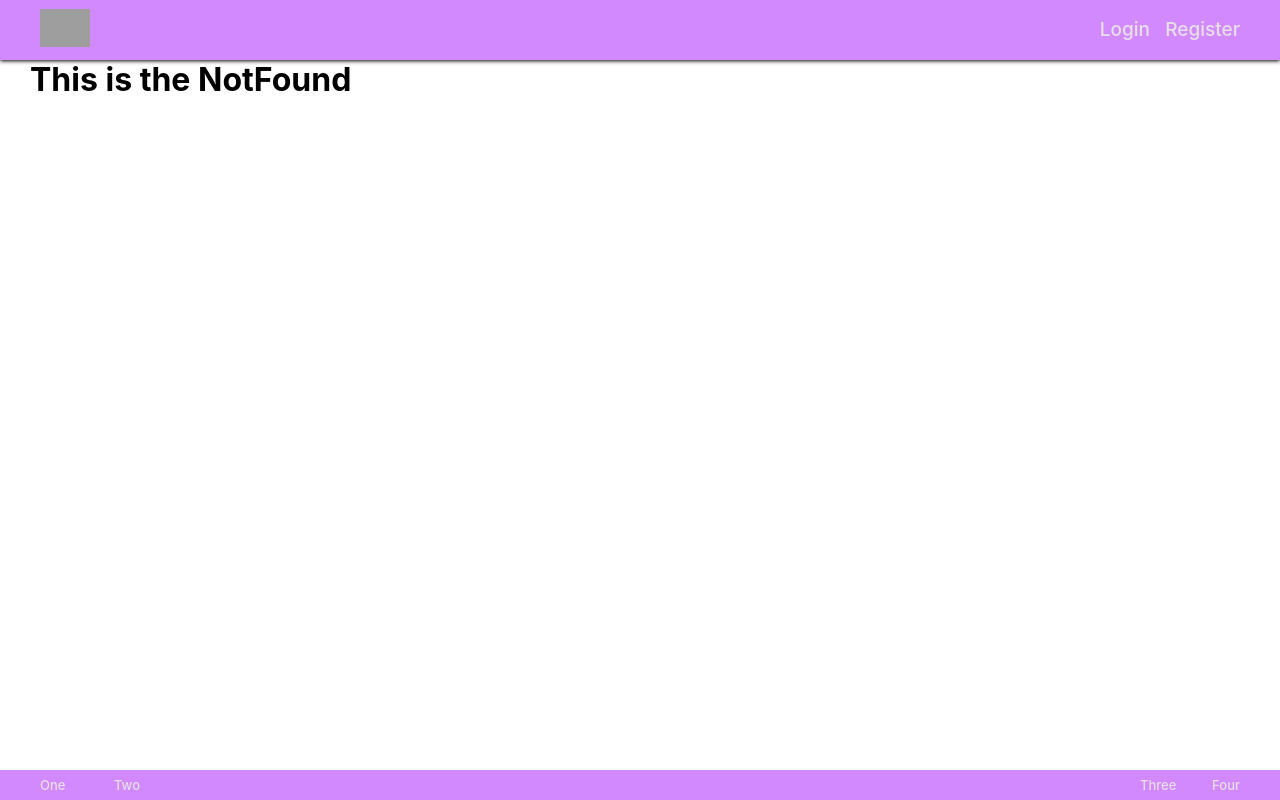
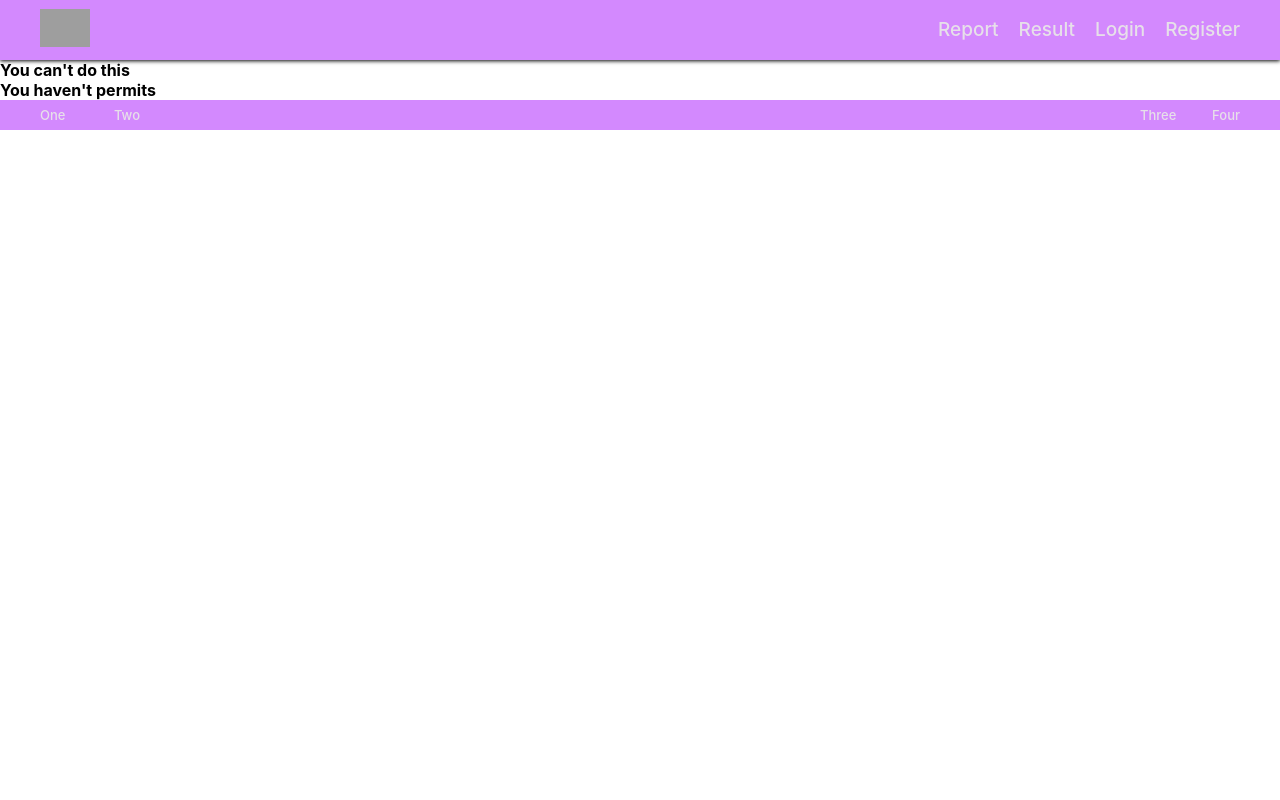
Before and after one commit to hadiazb/pageExample, a React (Create React App) app: page /no-auth in a window 1280 px wide. Built offline with nearby package versions, Linux system fonts and the light colour scheme; grey boxes are pictures that could not be loaded.

Commit message:
[ADD] structure routes

```diff
--- /dev/null
+++ b/src/Components/NavHeader.js
@@ -0,0 +1,58 @@
+import React from 'react';
+import { NavLink } from 'react-router-dom';
+
+const NavHeader = (props) => {
+	const { logged } = props;
+	return (
+		<>
+			{!logged ? (
+				<nav className='header__nav'>
+					<ul className='list'>
+						<li className='list__item'>
+							<NavLink to='/report' activeClassName='select'>
+								<h4 className='list__item-text'>Report</h4>
+							</NavLink>
+						</li>
+						<li className='list__item'>
+							<NavLink to='/result' activeClassName='select'>
+								<h4 className='list__item-text'>Result</h4>
+							</NavLink>
+						</li>
+						<li className='list__item'>
+							<NavLink to='/login' activeClassName='select'>
+								<h4 className='list__item-text'>Login</h4>
+							</NavLink>
+						</li>
+						<li className='list__item'>
+							<NavLink to='/register' activeClassName='select'>
+								<h4 className='list__item-text'>Register</h4>
+							</NavLink>
+						</li>
+					</ul>
+				</nav>
+			) : (
+				<nav className='header__nav'>
+					<ul className='list'>
+						<li className='list__item'>
+							<NavLink to='/report' activeClassName='select'>
+								<h4 className='list__item-text'>Report</h4>
+							</NavLink>
+						</li>
+						<li className='list__item'>
+							<NavLink to='/result' activeClassName='select'>
+								<h4 className='list__item-text'>Result</h4>
+							</NavLink>
+						</li>
+						<li className='list__item'>
+							<NavLink to='/login' activeClassName='select'>
+								<h4 className='list__item-text'>Logout</h4>
+							</NavLink>
+						</li>
+					</ul>
+				</nav>
+			)}
+		</>
+	);
+};
+
+export default NavHeader;
--- a/src/Containers/Layout.js
+++ b/src/Containers/Layout.js
@@ -1,8 +1,12 @@
 import React from 'react';
-import { NavLink, Link } from 'react-router-dom';
+import { Link } from 'react-router-dom';
 import '../Styles/Containers/Layout.css';
+import { connect } from 'react-redux';
+import NavHeader from '../Components/NavHeader';
 
-const Layout = ({ children }) => {
+const Layout = (props) => {
+	const { children, routesReducer } = props;
+	console.log(routesReducer);
 	return (
 		<>
 			<header className='header'>
@@ -13,20 +17,7 @@ const Layout = ({ children }) => {
 						className='header__img'
 					/>
 				</Link>
-				<nav className='header__nav'>
-					<ul className='list'>
-						<li className='list__item'>
-							<NavLink to='/login' activeClassName='select'>
-								<h4 className='list__item-text'>Login</h4>
-							</NavLink>
-						</li>
-						<li className='list__item'>
-							<NavLink to='/register' activeClassName='select'>
-								<h4 className='list__item-text'>Register</h4>
-							</NavLink>
-						</li>
-					</ul>
-				</nav>
+				<NavHeader logged={routesReducer.user} />
 			</header>
 			{children}
 			<footer className='footer'>
@@ -59,4 +50,14 @@ const Layout = ({ children }) => {
 	);
 };
 
-export default Layout;
+const mapStateToProps = (reducers) => {
+	const { routesReducer } = reducers;
+	return { routesReducer };
+};
+
+const mapDispatchToProps = {};
+
+export default connect(
+	mapStateToProps,
+	mapDispatchToProps
+)(Layout);
--- /dev/null
+++ b/src/Containers/NoAuth.js
@@ -0,0 +1,12 @@
+import React from 'react';
+
+const NoAuth = () => {
+	return (
+		<div>
+			<h4>You can't do this</h4>
+			<h4>You haven't permits</h4>
+		</div>
+	);
+};
+
+export default NoAuth;
--- /dev/null
+++ b/src/Containers/Report.js
@@ -0,0 +1,11 @@
+import React from 'react';
+
+const Report = () => {
+	return (
+		<div>
+			<h4>Report</h4>
+		</div>
+	);
+};
+
+export default Report;
--- /dev/null
+++ b/src/Containers/Result.js
@@ -0,0 +1,11 @@
+import React from 'react';
+
+const Result = () => {
+	return (
+		<div>
+			<h4>Result</h4>
+		</div>
+	);
+};
+
+export default Result;
--- a/src/Routes/AuthRoutes.js
+++ b/src/Routes/AuthRoutes.js
@@ -13,8 +13,7 @@ const AuthComponent = ({
 			<Route component={Component} path={path} exact={exact} />
 		);
 	}
-	console.log('Auth');
-	return <Redirect to='/' />;
+	return <Redirect to='/no-auth' />;
 };
 
 const NoAuthComponent = ({
@@ -27,7 +26,6 @@ const NoAuthComponent = ({
 	if (logged && authorized) {
 		return <Redirect to='/dashboard' />;
 	}
-	console.log('NoAuth');
 	return (
 		<Route component={Component} path={path} exact={exact} />
 	);
--- a/src/Routes/index.js
+++ b/src/Routes/index.js
@@ -6,8 +6,12 @@ import {
 	UnauthenticatedRoute,
 } from './AuthRoutes';
 import NotFound from '../Containers/NotFound';
-import ROUTES from './routes';
 
+import { connect } from 'react-redux';
+
+const Router = (props) => {
+	const { routesReducer } = props;
+	const ROUTES = routesReducer.routes;
 	const routes = ROUTES.map((route) => {
 		if (route.path instanceof Array) {
 			return route.path.map((path) => ({
@@ -18,7 +22,6 @@ const routes = ROUTES.map((route) => {
 		return route;
 	}).flat();
 
-const Router = () => {
 	return (
 		<Switch>
 			{routes.map(
@@ -42,4 +45,14 @@ const Router = () => {
 	);
 };
 
-export default Router;
+const mapStateToProps = (reducers) => {
+	const { routesReducer } = reducers;
+	return { routesReducer };
+};
+
+const mapDispatchToProps = {};
+
+export default connect(
+	mapStateToProps,
+	mapDispatchToProps
+)(Router);
--- a/src/Routes/routes.js
+++ b/src/Routes/routes.js
@@ -1,6 +1,9 @@
 import Register from '../Containers/Register';
 import Login from '../Containers/Login';
 import Home from '../Containers/Home';
+import Result from '../Containers/Result';
+import Report from '../Containers/Report';
+import NoAuth from '../Containers/NoAuth';
 
 const ROUTES = [
 	{
@@ -24,6 +27,27 @@ const ROUTES = [
 		component: Home,
 		auth: false,
 	},
+	{
+		path: '/report',
+		key: 'REPORT',
+		exact: true,
+		component: Report,
+		auth: true,
+	},
+	{
+		path: '/result',
+		key: 'RESULT',
+		exact: true,
+		component: Result,
+		auth: true,
+	},
+	{
+		path: '/no-auth',
+		key: 'NOAUTH',
+		exact: true,
+		component: NoAuth,
+		auth: false,
+	},
 ];
 
 export default ROUTES;
--- a/src/Styles/Containers/Layout.css
+++ b/src/Styles/Containers/Layout.css
@@ -13,7 +13,7 @@
 }
 
 .header__nav {
-	width: 200px;
+	/* width: 350px; */
 	height: 40px;
 }
 
@@ -22,14 +22,13 @@
 	height: 100%;
 	list-style: none;
 	display: flex;
-	justify-content: flex-end;
+	justify-content: space-between;
 	align-items: center;
 }
 
 .header__nav .list .list__item {
-	width: 90px;
+	padding: 0 0 0 20px;
 	height: 30px;
-	text-align: right;
 	line-height: 30px;
 }
 
--- a/src/Styles/Containers/Register.css
+++ b/src/Styles/Containers/Register.css
@@ -9,7 +9,7 @@
 .register__form {
 	height: 100%;
 	width: 300px;
-	padding: 150px 0;
+	padding: 120px 0;
 	display: flex;
 	flex-direction: column;
 }
--- a/src/reducers/routesReducer.js
+++ b/src/reducers/routesReducer.js
@@ -3,10 +3,11 @@ import {
 	ERROR,
 	GET_ROUTES,
 } from '../types/routesTypes';
+import ROUTES from '../Routes/routes';
 
 const INITIAL_STATE = {
-	user: [],
-	routes: [],
+	logged: false,
+	routes: ROUTES,
 	loading: false,
 	error: '',
 };
@@ -17,7 +18,7 @@ export default (state = INITIAL_STATE, action) => {
 		case GET_ROUTES:
 			return {
 				...state,
-				user: [],
+				logged: true,
 				routes: [],
 				loading: false,
 				error: '',
```
Lines whose indentation alone changed are shown as unchanged.
